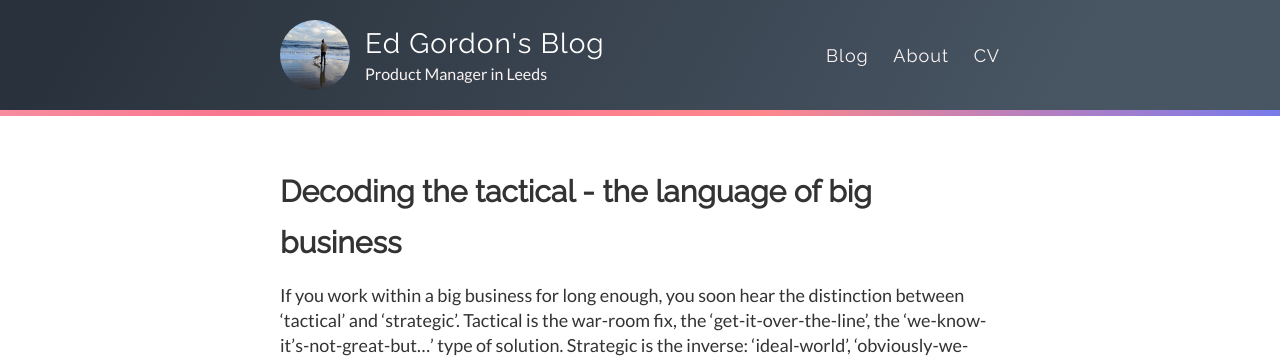
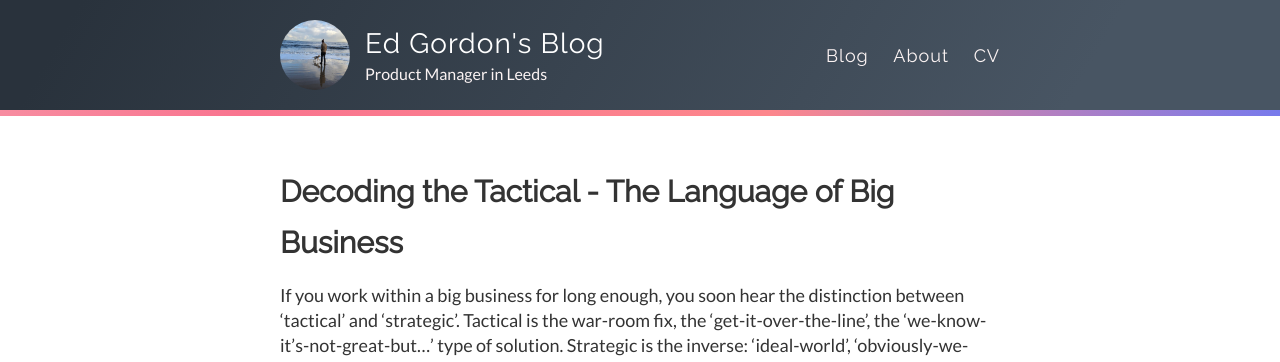
Before and after one commit to edgordon89/edgordon89.github.io, a Jekyll site: the page built from _posts/2020-01-20-Decoding-strategic-solutions.md, in a window 1280 px wide. Shown: the top 362 px of the page. Built offline with Jekyll 4.4.1, drawn with Linux system fonts in a browser that asks for light colours.

```diff
--- a/_posts/2020-01-20-Decoding-strategic-solutions.md
+++ b/_posts/2020-01-20-Decoding-strategic-solutions.md
@@ -1,6 +1,6 @@
 ---
 layout: post
-title: Decoding the tactical - the language of big business
+title: Decoding the Tactical - The Language of Big Business
 ---
 If you work within a big business for long enough, you soon hear the distinction between 'tactical' and 'strategic'. Tactical is the war-room fix, the 'get-it-over-the-line', the 'we-know-it's-not-great-but...' type of solution. Strategic is the inverse: 'ideal-world', 'obviously-we-should-do-it-like-this-but...'.
 <!--more-->
```
Also changed, not shown: _posts/2019-12-17-Aims-of-Blog.md (+1 -1 lines), _posts/2020-01-12-Dont-groupwrite-your-vision.md (+1 -1 lines), _posts/2020-02-11-Roadmaps-are-simple.md (+1 -1 lines).
